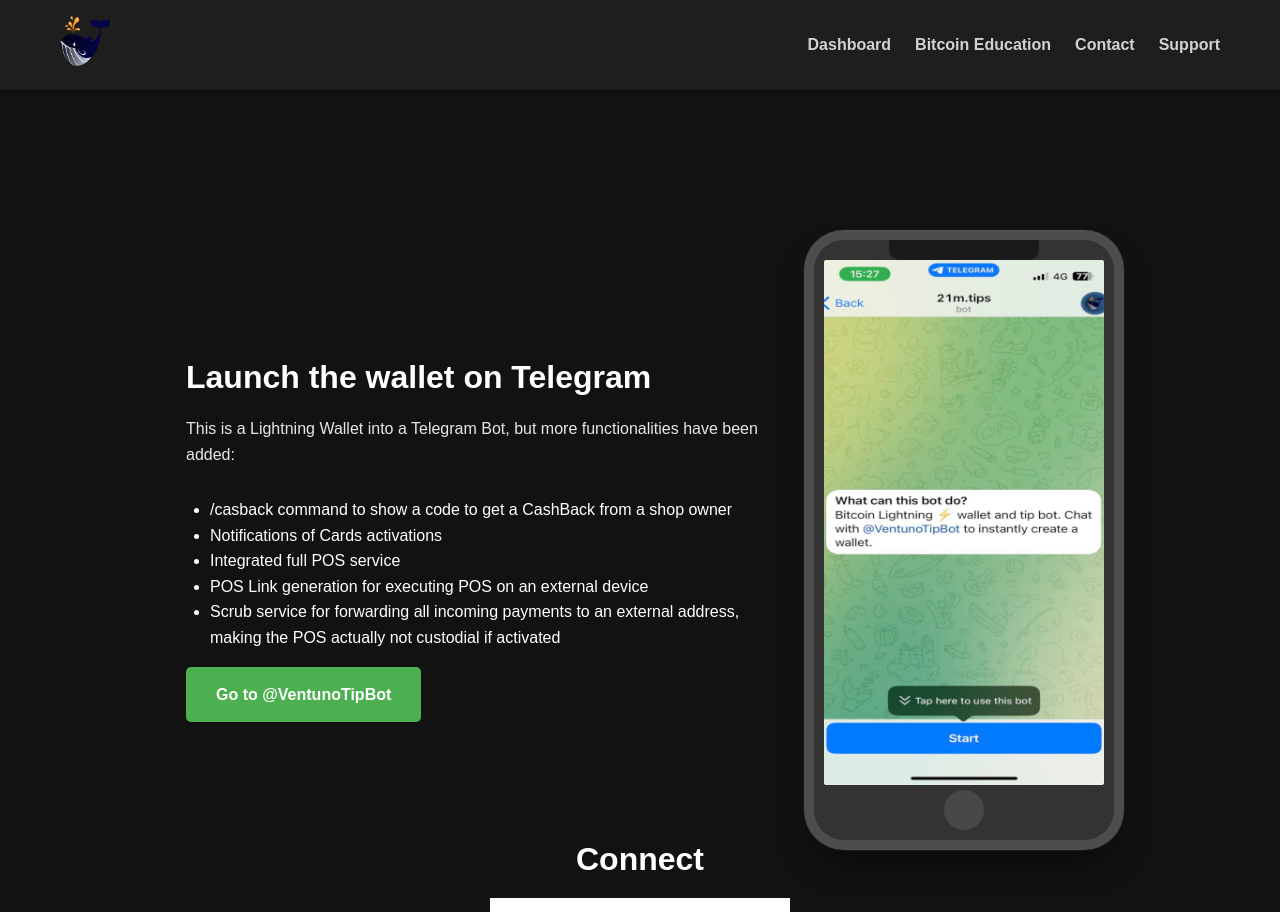
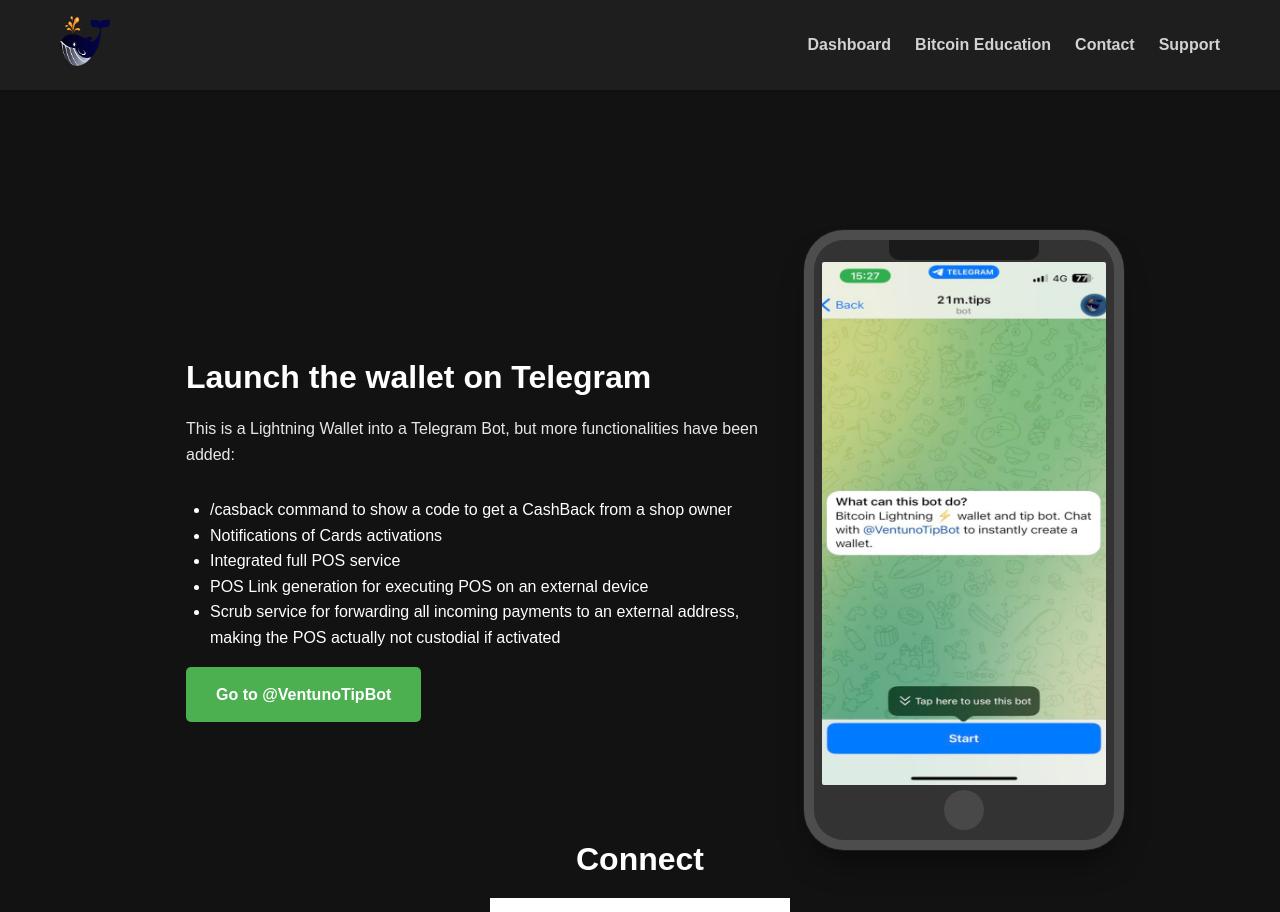
Before and after one commit to whiterabbit21m-test/whiterabbit21m-test.github.io, a Jekyll site: the page built from index.md, in a window 1280 px wide and 1400 px high, scrolled down 324 px. Shown: the top 912 px of the window. Built offline with Jekyll 4.4.1, drawn with Linux system fonts in a browser that asks for light colours.

Commit message:
Update _home.scss

```diff
--- a/_sass/_home.scss
+++ b/_sass/_home.scss
@@ -117,9 +117,9 @@
 
           .screenshot {
             position: absolute;
-            top: 20px; // Ridotto da 20px a 5%
-            left: 10px; // Modificato da 10px a 5%
-            right: 10px; // Modificato da 10px a 5%
+            top: 22px; // Ridotto da 20px a 5%
+            left: 8px; // Modificato da 10px a 5%
+            right: 8px; // Modificato da 10px a 5%
             bottom: 55px; // Modificato da 60px a 5%
             background-size: cover; // Cambiato da 'cover' a 'contain'
             background-repeat: no-repeat;
```
